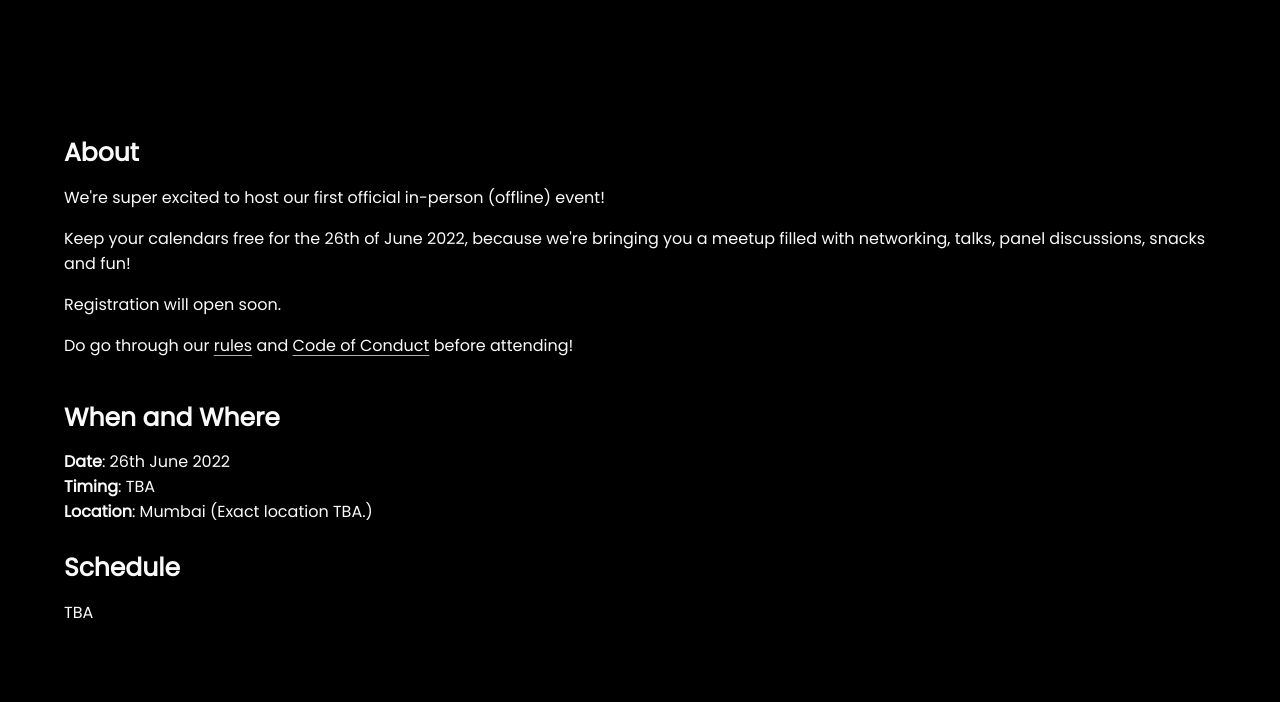
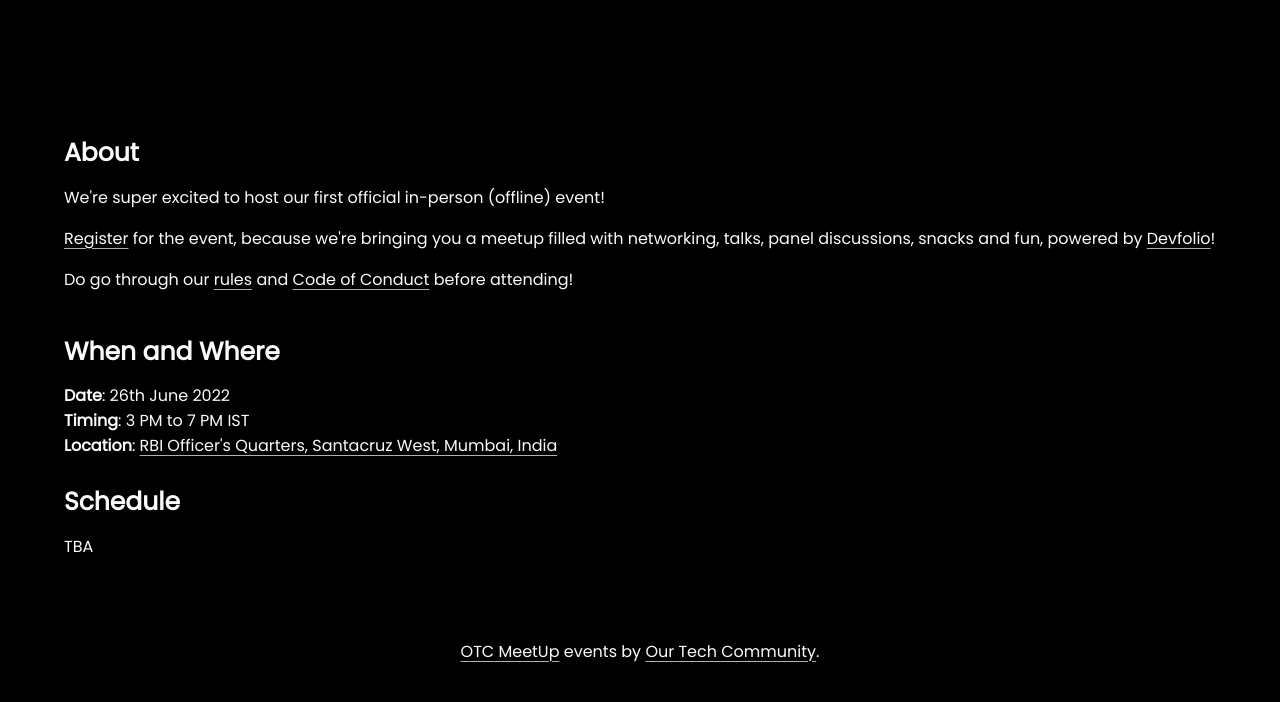
Before and after one commit to OurTechCommunity/meetup, a plain HTML site: page 1.html in a window 1280 px wide. Shown: the part 630-1332 px from the top of the page. Drawn offline with Linux system fonts and the light colour scheme; a web font is replaced by a local one.

Commit message:
:truck: update: AUpdateM1st eetUp  details
Add registration links, timing and location

```diff
--- a/1.html
+++ b/1.html
@@ -119,11 +119,13 @@
 				(offline) event!
 			</p>
 			<p>
-				Keep your calendars free for the 26th of June 2022, because
-				we're bringing you a meetup filled with networking, talks, panel
-				discussions, snacks and fun!
+				<a href="/register">Register</a> for the event, because we're
+				bringing you a meetup filled with networking, talks, panel
+				discussions, snacks and fun, powered by
+				<a href="https://devfolio.co" target="_blank" rel="noreferrer"
+					>Devfolio</a
+				>!
 			</p>
-			<p>Registration will open soon.</p>
 			<p>
 				Do go through our <a href="/rules">rules</a> and
 				<a
@@ -137,8 +139,16 @@
 
 			<h2 id="when-where">When and Where</h2>
 			<div><b>Date</b>: 26th June 2022</div>
-			<div><b>Timing</b>: TBA</div>
-			<div><b>Location</b>: Mumbai (Exact location TBA.)</div>
+			<div><b>Timing</b>: 3 PM to 7 PM IST</div>
+			<div>
+				<b>Location</b>:
+				<a
+					href="https://goo.gl/maps/wdkGQEYwyyvap2sY6"
+					target="_blank"
+					rel="noreferrer"
+					>RBI Officer's Quarters, Santacruz West, Mumbai, India</a
+				>
+			</div>
 
 			<h2 id="schedule">Schedule</h2>
 			<p>TBA</p>
```
Also changed, not shown: index.html (+1 -2 lines).
